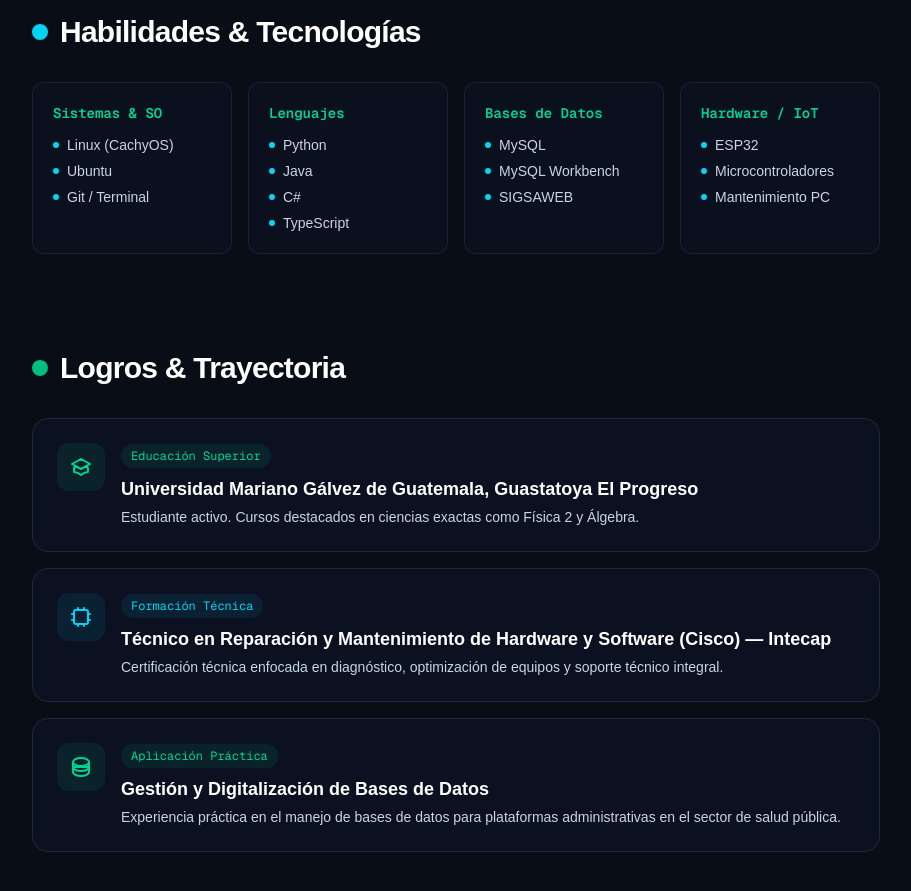
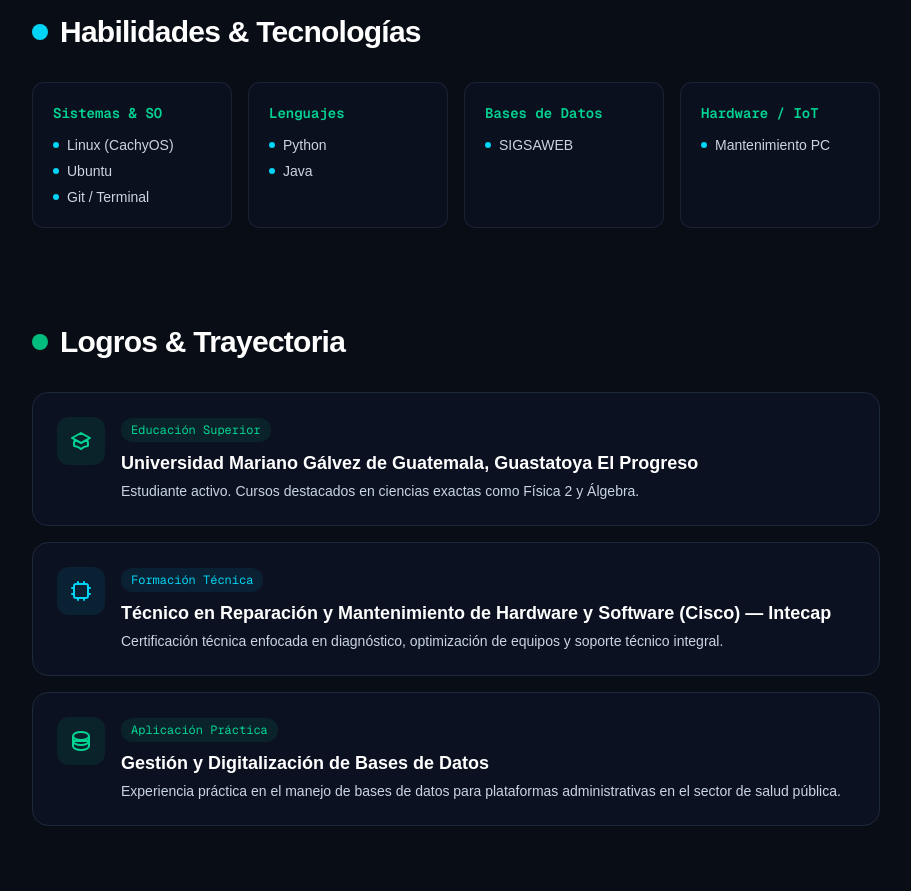
Before and after one commit to mortegab1-oss/mi-cv, a Next.js app: page / in a window 1280 px wide. Shown: the part 1080-1971 px from the top of the page, without its empty margins (184-1095 px from the left). Built offline with nearby package versions, Linux system fonts and the light colour scheme.

Commit message:
modified:   app/page.tsx

```diff
--- a/app/page.tsx
+++ b/app/page.tsx
@@ -124,9 +124,9 @@ export default function Home() {
           <div className="grid grid-cols-2 sm:grid-cols-4 gap-4">
             {[
               { category: "Sistemas & SO", items: ["Linux (CachyOS)", "Ubuntu", "Git / Terminal"] },
-              { category: "Lenguajes", items: ["Python", "Java", "C#", "TypeScript"] },
-              { category: "Bases de Datos", items: ["MySQL", "MySQL Workbench", "SIGSAWEB"] },
-              { category: "Hardware / IoT", items: ["ESP32", "Microcontroladores", "Mantenimiento PC"] },
+              { category: "Lenguajes", items: ["Python", "Java"] },
+              { category: "Bases de Datos", items: ["SIGSAWEB"] },
+              { category: "Hardware / IoT", items: ["Mantenimiento PC"] },
             ].map((tech, index) => (
               <div key={index} className="p-5 rounded-xl bg-slate-900/40 border border-slate-800/80 hover:border-slate-700 transition-all duration-300">
                 <h3 className="text-emerald-400 font-semibold text-sm mb-3 font-mono">{tech.category}</h3>
```
